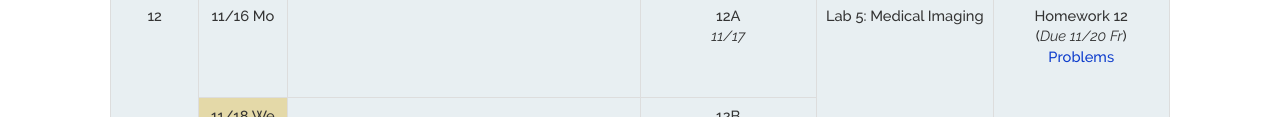
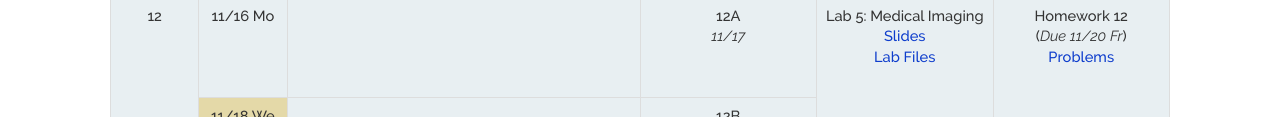
Before and after one commit to alokthakrar/fa26-www, a plain HTML site: page index.html in a window 1280 px wide. Shown: the part 3834-3951 px from the top of the page. Drawn offline with nearby package versions, Linux system fonts and the light colour scheme.

Commit message:
lab 5 files added

```diff
--- a/index.html
+++ b/index.html
@@ -1558,6 +1558,8 @@ function showFontChange(f, prev) {
           <td rowspan="2" class="center">
             Lab 5: Medical Imaging
             <br/>
+                 <a rel="noopener noreferrer" target="_blank" href = "lab/[Template] Medical Imaging.pptx">Slides</a> <br/>
+                 <a rel="noopener noreferrer" target="_blank" href = "lab/lab_5_medical imaging.zip">Lab Files</a> <br/>
           </td>
            <!-- Terminating if for regular lab-->
 
```
Also changed, not shown: timestamp.txt, 2 other files.
